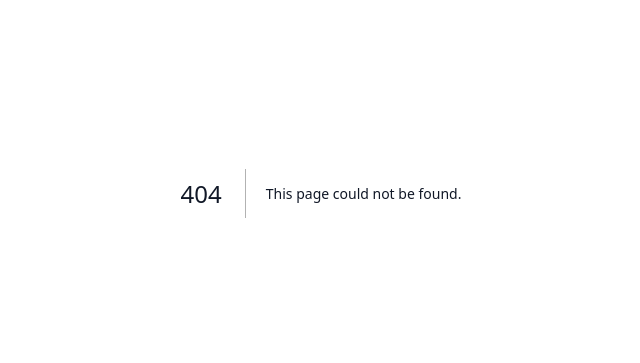
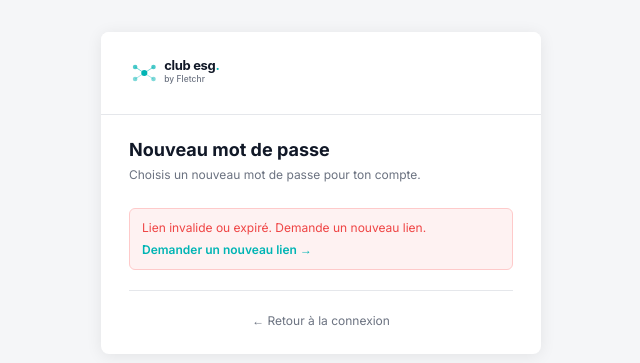
Before and after one commit to generalfletchr-ui/club-esg, a Next.js app: page /nouvelle-session in a window 1280 px wide. Before the commit this address had no page. Shown: the part 207-570 px from the top of the page, without its empty margins (319-959 px from the left). Built offline with nearby package versions, Linux system fonts and the light colour scheme; no server answers.

Commit message:
Ajout page réinitialisation mot de passe (/nouvelle-session)

```diff
--- /dev/null
+++ b/src/app/nouvelle-session/page.tsx
@@ -0,0 +1,144 @@
+"use client";
+
+import { useState, useEffect, Suspense } from "react";
+import { useRouter, useSearchParams } from "next/navigation";
+import Link from "next/link";
+import Image from "next/image";
+import { createClient } from "@/lib/supabase/client";
+import Button from "@/components/ui/Button";
+import Input from "@/components/ui/Input";
+
+function NouvelleSessionForm() {
+  const router      = useRouter();
+  const params      = useSearchParams();
+  const supabase    = createClient();
+
+  const [password,  setPassword]  = useState("");
+  const [confirm,   setConfirm]   = useState("");
+  const [error,     setError]     = useState("");
+  const [loading,   setLoading]   = useState(false);
+  const [ready,     setReady]     = useState(false);
+
+  /* Échange le code PKCE contre une session active */
+  useEffect(() => {
+    const code = params.get("code");
+    if (!code) {
+      setError("Lien invalide ou expiré. Demande un nouveau lien.");
+      return;
+    }
+    supabase.auth.exchangeCodeForSession(code).then(({ error: e }) => {
+      if (e) {
+        setError("Lien invalide ou expiré. Demande un nouveau lien.");
+      } else {
+        setReady(true);
+      }
+    });
+  // eslint-disable-next-line react-hooks/exhaustive-deps
+  }, []);
+
+  async function handleSubmit(e: React.FormEvent) {
+    e.preventDefault();
+    setError("");
+
+    if (password.length < 8) {
+      setError("Le mot de passe doit contenir au moins 8 caractères.");
+      return;
+    }
+    if (password !== confirm) {
+      setError("Les deux mots de passe ne correspondent pas.");
+      return;
+    }
+
+    setLoading(true);
+    const { error: updateError } = await supabase.auth.updateUser({ password });
+
+    if (updateError) {
+      setError("Une erreur est survenue. Réessaie.");
+      setLoading(false);
+      return;
+    }
+
+    router.push("/connexion?reset=ok");
+  }
+
+  return (
+    <div className="min-h-screen bg-[#f5f6f8] flex items-center justify-center p-5">
+      <div
+        className="w-full max-w-[440px] bg-white rounded-[8px] overflow-hidden"
+        style={{ boxShadow: "0 2px 16px rgba(0,0,0,0.08)" }}
+      >
+        {/* En-tête */}
+        <div className="bg-white px-7 py-5 border-b border-[#e5e7eb]">
+          <Link href="/">
+            <Image src="/logo.svg" alt="Club ESG" width={130} height={43} priority />
+          </Link>
+        </div>
+
+        <div className="px-7 py-6">
+          <h2 className="text-[18px] font-bold text-[#111827] mb-1">
+            Nouveau mot de passe
+          </h2>
+          <p className="text-[12px] text-[#6b7280] mb-6">
+            Choisis un nouveau mot de passe pour ton compte.
+          </p>
+
+          {error && (
+            <div className="mb-4 px-3 py-2.5 rounded-[6px] bg-[#fef2f2] border border-[#fecaca]">
+              <p className="text-[12px] text-[#ef4444]">{error}</p>
+              {!ready && (
+                <Link
+                  href="/mot-de-passe-oublie"
+                  className="text-[12px] text-[#00B4B4] font-semibold hover:underline mt-1 block"
+                >
+                  Demander un nouveau lien →
+                </Link>
+              )}
+            </div>
+          )}
+
+          {ready && (
+            <form onSubmit={handleSubmit} className="flex flex-col gap-4">
+              <Input
+                label="Nouveau mot de passe"
+                type="password"
+                placeholder="Minimum 8 caractères"
+                value={password}
+                onChange={(e) => setPassword(e.target.value)}
+                hint="Au moins 8 caractères"
+                required
+              />
+              <Input
+                label="Confirmer le mot de passe"
+                type="password"
+                placeholder="Répète ton mot de passe"
+                value={confirm}
+                onChange={(e) => setConfirm(e.target.value)}
+                required
+              />
+              <Button type="submit" fullWidth loading={loading}>
+                Enregistrer le mot de passe →
+              </Button>
+            </form>
+          )}
+
+          <div className="mt-5 pt-5 border-t border-[#e5e7eb] text-center">
+            <Link
+              href="/connexion"
+              className="text-[12px] text-[#6b7280] hover:text-[#374151] hover:underline"
+            >
+              ← Retour à la connexion
+            </Link>
+          </div>
+        </div>
+      </div>
+    </div>
+  );
+}
+
+export default function NouvelleSessionPage() {
+  return (
+    <Suspense>
+      <NouvelleSessionForm />
+    </Suspense>
+  );
+}
```
